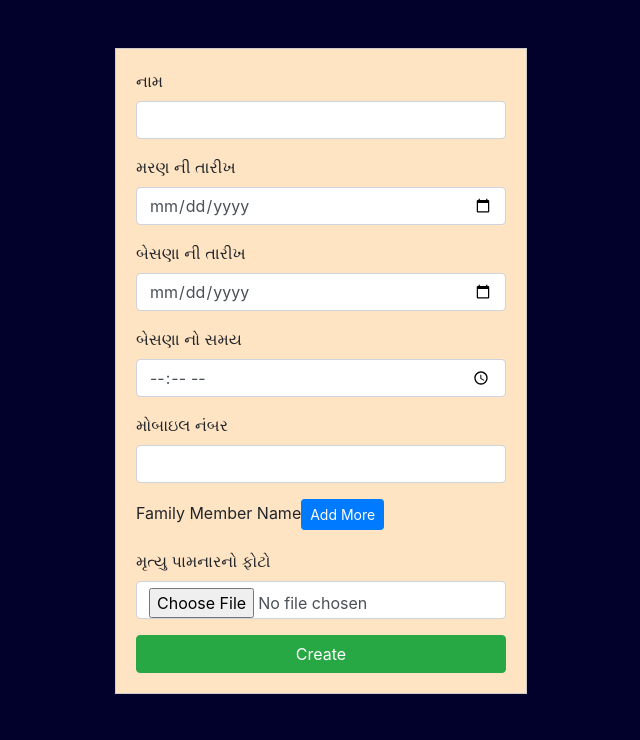
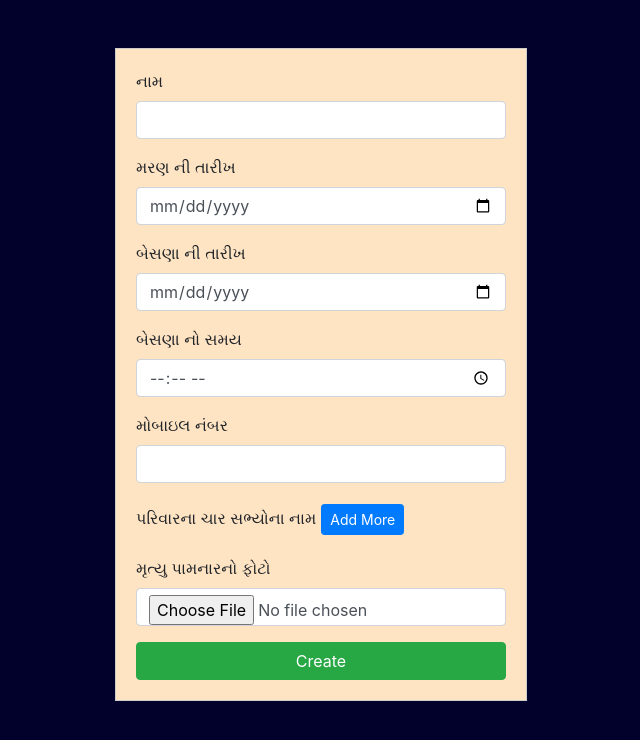
Before and after one commit to dharmsolanki/poster, a React (Create React App) app: page / in a window 1280 px wide. Shown: the top 740 px of the page, without its empty margins (319-959 px from the left). Built offline with nearby package versions, Linux system fonts and the light colour scheme.

Commit message:
minor changes

```diff
--- a/src/components/Form.js
+++ b/src/components/Form.js
@@ -183,7 +183,7 @@ export default function Form() {
           </div>
 
           <div className="form-group" id="div_family_member">
-            <label htmlFor="name">Family Member Name</label>
+            <label htmlFor="name">પરિવારના ચાર સભ્યોના નામ</label>
             {familyMembers.map((member, index) => (
               <div className="input-group mb-2" key={index}>
                 <input
@@ -209,6 +209,7 @@ export default function Form() {
             <button
               className="btn btn-primary btn-sm"
               type="button"
+              style={{margin:'5px'}}
               onClick={handleAddMember}
             >
               Add More
--- a/src/css/Form.css
+++ b/src/css/Form.css
@@ -159,7 +159,7 @@ body {
 .contact-details {
 
   background-color: #01012c;
-  margin-top: 65px;
+  margin-top: 20px;
   display: inline-block;
   width: 100%;
   color: white;
```
